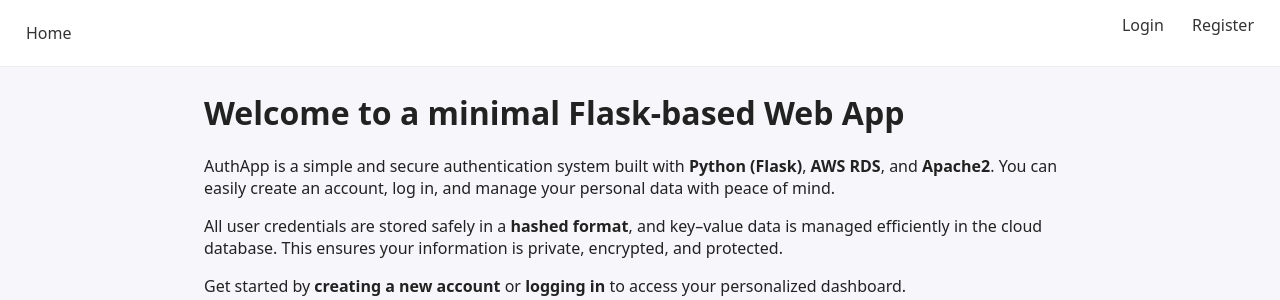
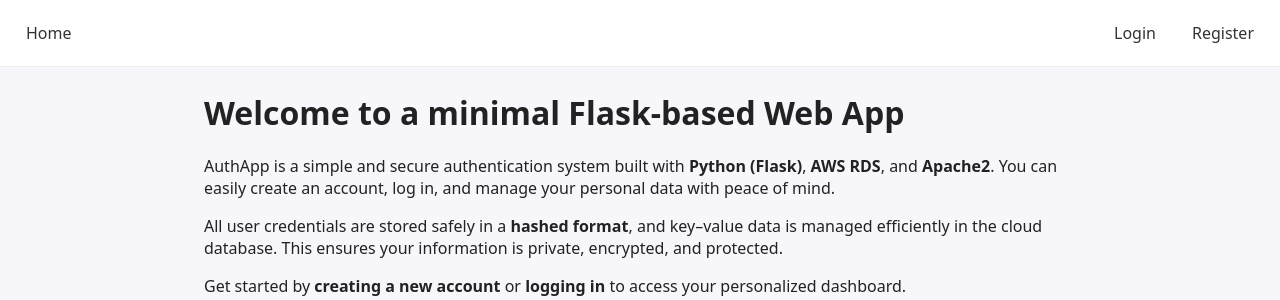
Before and after one commit to akshay-404/Flask-Web-App, a Flask app: page / in a window 1280 px wide. Shown: the top 300 px of the page. Run offline with Flask 3, Linux system fonts and the light colour scheme.

Commit message:
minor change to frontend

```diff
--- a/static/styles.css
+++ b/static/styles.css
@@ -18,6 +18,7 @@ body {
 /* Navigation Bar */
 .nav {
   display: flex;
+  align-items: center; /* Add this for vertical alignment */
   gap: 12px;
   padding: var(--pad);
   background: #fff;
@@ -35,6 +36,13 @@ body {
 
 .nav a:hover {
   background: #efefef;
+}
+
+.nav-right {
+  margin-left: auto;
+  display: flex;
+  align-items: center;
+  gap: 12px;
 }
 
 /* Containers */
--- a/templates/base.html
+++ b/templates/base.html
@@ -13,7 +13,7 @@
     {% if session.get('user_id') %}
       <a href="{{ url_for('dashboard') }}">Dashboard</a>
     {% endif %}
-    <span style="margin-left:auto;">
+    <div class="nav-right">
       {% if session.get('user_id') %}
         {% set user = namespace(obj=None) %}
         {% if not user.obj %}
@@ -25,7 +25,7 @@
         <a href="{{ url_for('login') }}">Login</a>
         <a href="{{ url_for('register') }}">Register</a>
       {% endif %}
-    </span>
+    </div>
   </nav>
   <main class="container">
     {% with messages = get_flashed_messages(with_categories=true) %}
```
